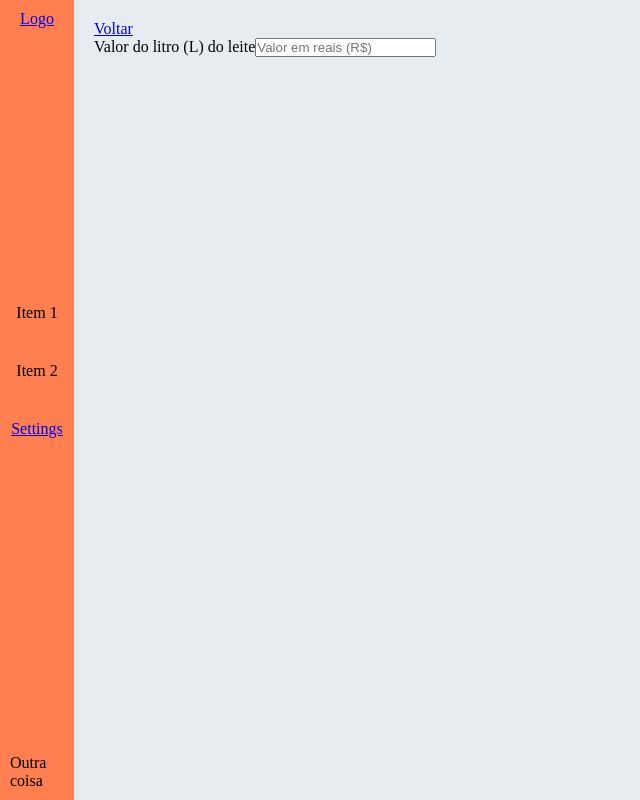
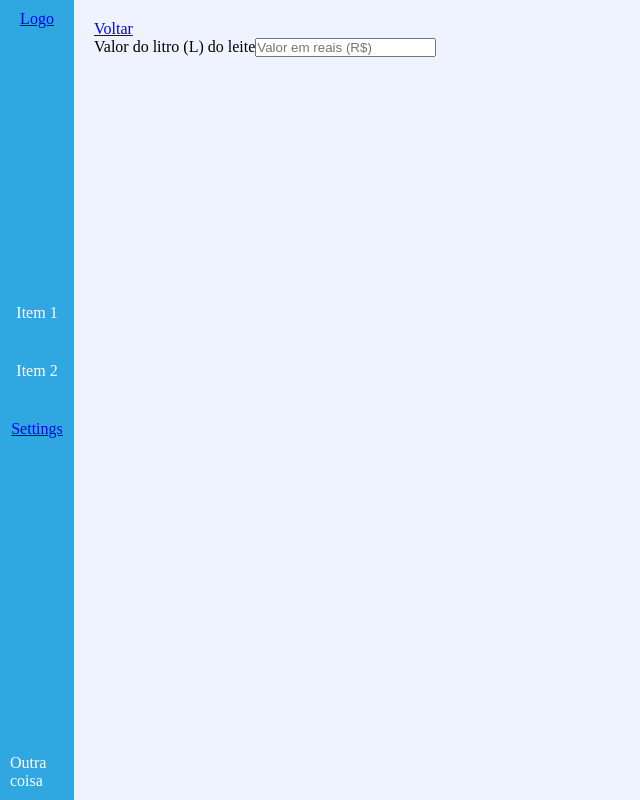
Before and after one commit to johnnyferreiradev/milkmoney, a React (Create React App) app in the folder frontend/: page /settings in a window 1280 px wide. Shown: the whole page, without its empty margins (0-640 px from the left). Built offline with nearby package versions, Linux system fonts and the light colour scheme.

Commit message:
Modificação de cores do menu e fundo

```diff
--- a/frontend/src/components/Nav/Styles.css
+++ b/frontend/src/components/Nav/Styles.css
@@ -1,6 +1,7 @@
 .menu {
-  background: coral;
+  background: #31a7e2;
   padding: 10px;
+  color: #fff;
 
   display: flex;
   flex-direction: column;
--- a/frontend/src/components/SalesForm/SalesForm.jsx
+++ b/frontend/src/components/SalesForm/SalesForm.jsx
@@ -10,11 +10,11 @@ export default class SalesForm extends React.Component {
                 <form>
                     <div className="form-sale-group">
                         <label htmlFor="sales-form-date">Data da venda</label>
-                        <input type="date" id="sales-form-date"/>
+                        <input type="date" id="sales-form-date" />
                     </div>
                     <div className="form-sale-group">
                         <label htmlFor="sales-form-amount-produced">Quantidade produzida:</label>
-                        <input type="number" step="0.001" id="sales-form-amount-produced"/>
+                        <input type="number" step="0.001" id="sales-form-amount-produced" />
                     </div>
                     <div className="form-sale-group">
                         <label htmlFor="sales-form-sold-amount">Quantidade vendida:</label>
--- a/frontend/src/index.css
+++ b/frontend/src/index.css
@@ -7,5 +7,5 @@ html, body, #root {
   height: 100%;
   padding: 0px;
   margin: 0px;
-  background: rgb(230, 236, 240);
+  background: #eef3ff;
 }
```
